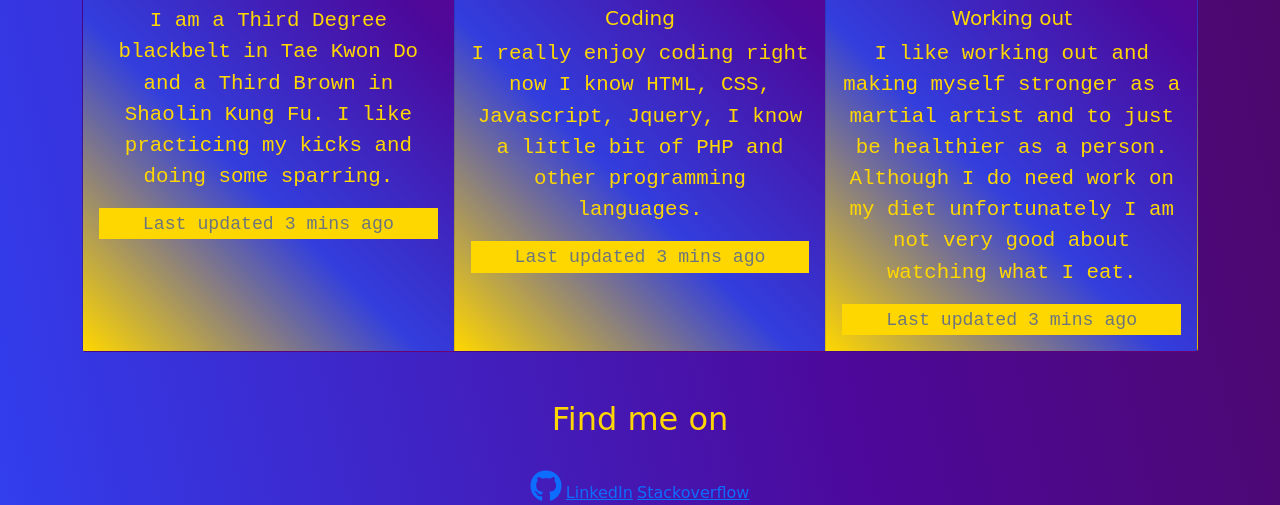
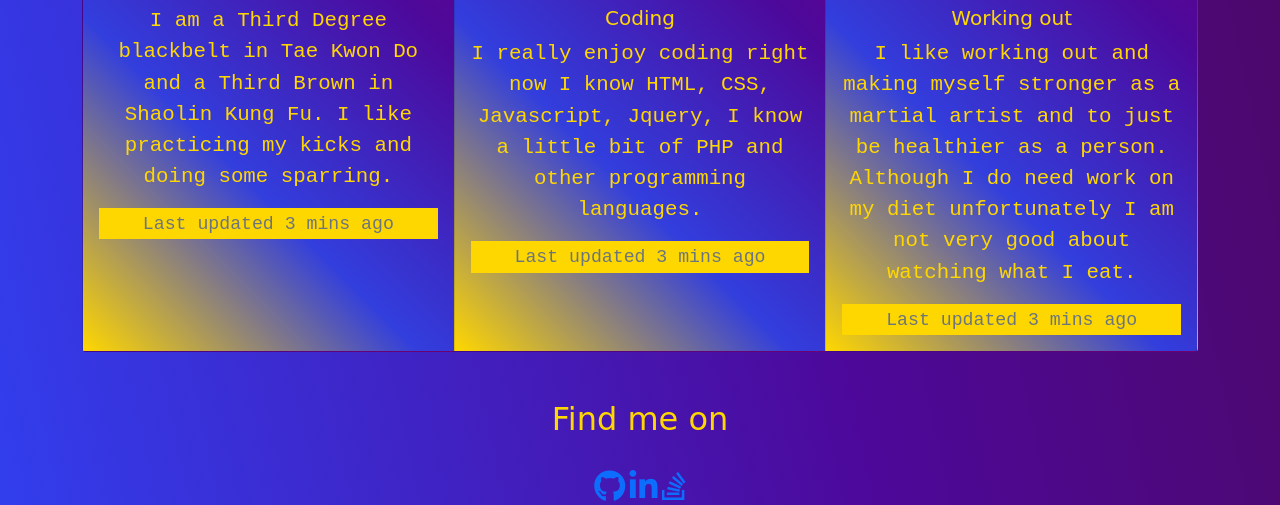
Before and after one commit to mattk24/portfolio, a website: page index.html in a window 1280 px wide. Shown: the part 1748-2253 px from the top of the page. Drawn offline with nearby package versions, Linux system fonts and the light colour scheme; a web font is replaced by a local one.

Commit message:
Update index.html

```diff
--- a/index.html
+++ b/index.html
@@ -233,8 +233,8 @@
     <h2 style="color: gold; margin-top: 3rem;"> Find me on </h2>
     <br/>
     <a href="https://github.com/mattk24"><i class="fab fa-github fa-2x"></i></a>
-    <a href="https://www.linkedin.com/in/matthew-koukios-b35123190/">LinkedIn</a>
-    <a href="https://stackoverflow.com/users/12165413/matthew-koukios">Stackoverflow</a>
+    <a href="https://www.linkedin.com/in/matthew-koukios-b35123190/"><i class="fab fa-linkedin fa-2x"></i></a>
+    <a href="https://stackoverflow.com/users/12165413/matthew-koukios"><i class="fab fa-stack-overflow fa-2x"></i></a>
   </footer>
 
 <script src="https://cdn.jsdelivr.net/npm/jquery@3.6.0/dist/jquery.slim.min.js" integrity="sha256-u7e5khyithlIdTpu22PHhENmPcRdFiHRjhAuHcs05RI=" crossorigin="anonymous"></script>
```
